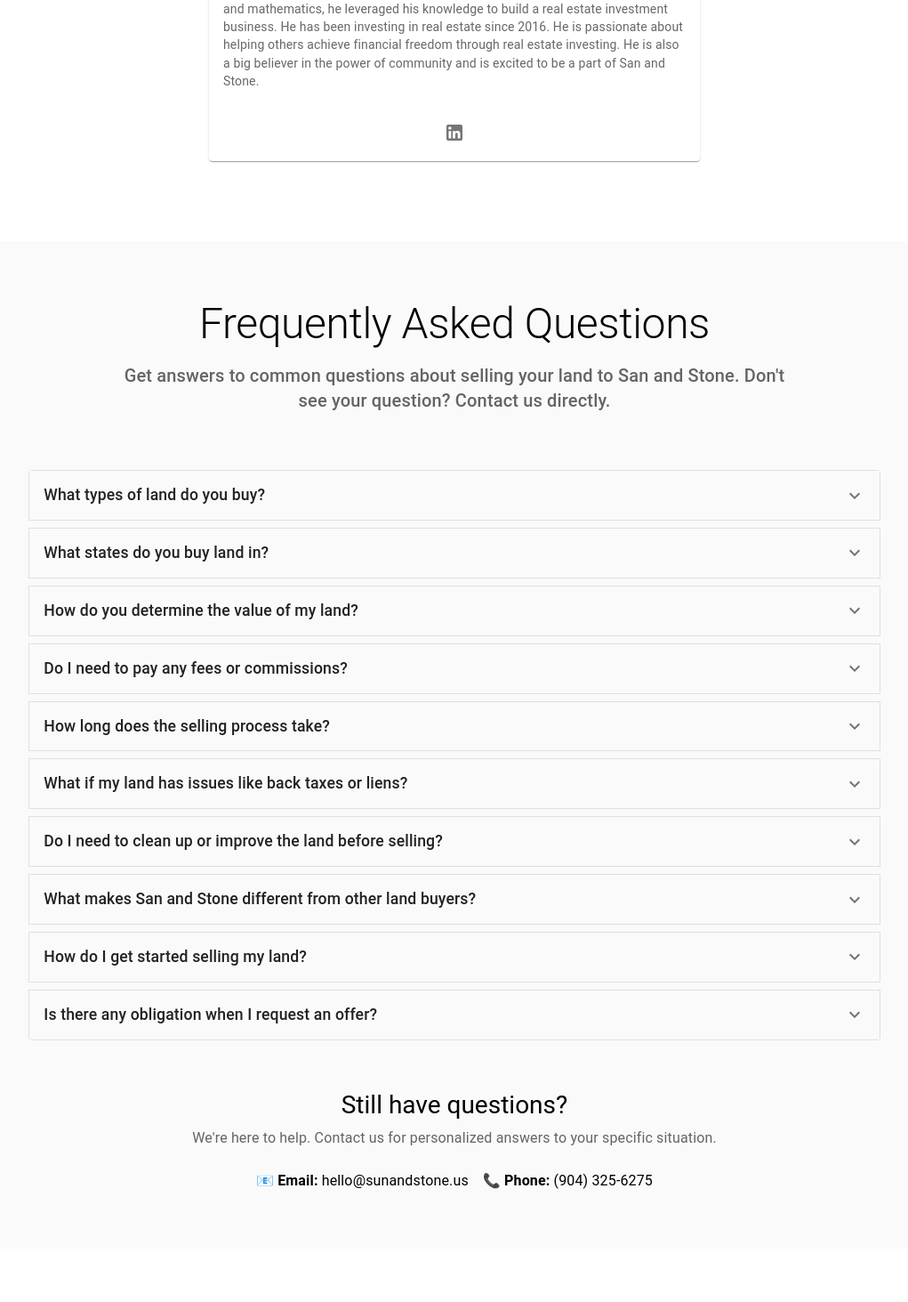
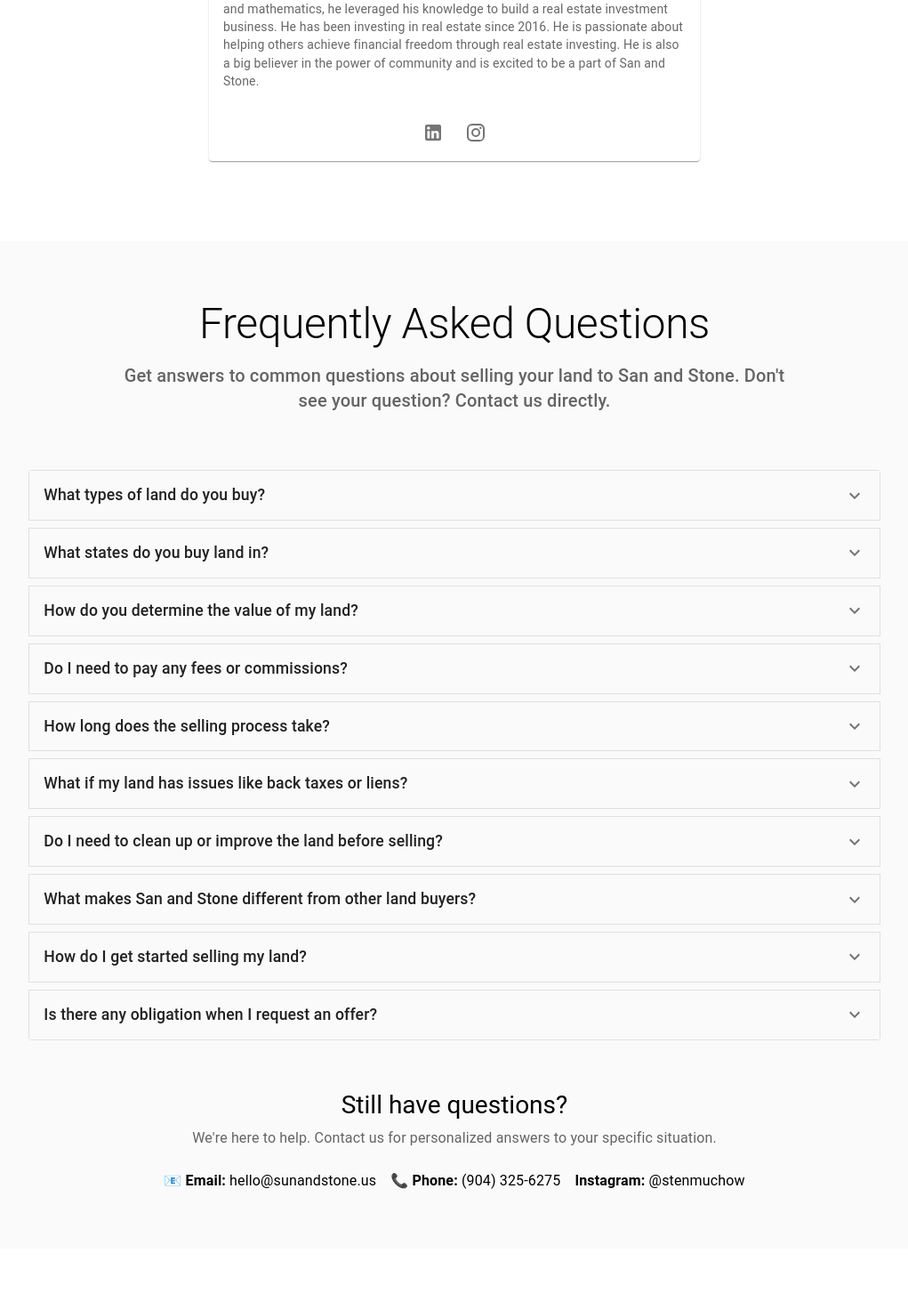
Before and after one commit to s10mcow/sunandstone.us, a React (Vite) app: page / in a window 1280 px wide. Shown: the part 4667-6130 px from the top of the page at 89% size, without its empty margins (129-1150 px from the left). Built offline with nearby package versions, Linux system fonts and the light colour scheme.

Commit message:
feat: link Sten Muchow's Instagram on the landing page
Add @stenmuchow beside LinkedIn and in the contact, FAQ, and footer.

```diff
--- a/index.html
+++ b/index.html
@@ -167,7 +167,10 @@
         "name": "Sten Muchow",
         "jobTitle": "Real Estate Investor and Entrepreneur",
         "description": "Real estate investor and entrepreneur with expertise in computer science and mathematics, investing in real estate since 2016.",
-        "sameAs": "https://www.linkedin.com/in/stenmuchow"
+        "sameAs": [
+          "https://www.linkedin.com/in/stenmuchow",
+          "https://www.instagram.com/stenmuchow/"
+        ]
       }
     }
     </script>
--- a/src/components/Layout.tsx
+++ b/src/components/Layout.tsx
@@ -1,4 +1,5 @@
 import Header from "@/components/Header";
+import { INSTAGRAM_HANDLE, INSTAGRAM_URL } from "@/constants/social";
 import { Box, Typography } from "@mui/material";
 import React from "react";
 
@@ -53,10 +54,30 @@ const Footer = () => {
             <Typography variant="body2" sx={{ mb: 1 }}>
               📠 (386) 309-2342
             </Typography>
-            <Typography variant="body2">
+            <Typography variant="body2" sx={{ mb: 1 }}>
               📍 PO Box 1242
               <br />
               Flagler Beach, FL 32136
+            </Typography>
+            <Typography
+              variant="body2"
+              component="a"
+              href={INSTAGRAM_URL}
+              target="_blank"
+              rel="noopener noreferrer"
+              aria-label="Visit Sten Muchow on Instagram"
+              onClick={() =>
+                window.gtag?.("event", "instagram_click", {
+                  location: "footer",
+                })
+              }
+              sx={{
+                color: "inherit",
+                textDecoration: "none",
+                "&:hover": { textDecoration: "underline" },
+              }}
+            >
+              Instagram: {INSTAGRAM_HANDLE}
             </Typography>
           </Box>
 
--- /dev/null
+++ b/src/constants/social.ts
@@ -0,0 +1,3 @@
+export const LINKEDIN_URL = "https://www.linkedin.com/in/stenmuchow";
+export const INSTAGRAM_URL = "https://www.instagram.com/stenmuchow/";
+export const INSTAGRAM_HANDLE = "@stenmuchow";
--- a/src/pages/Landing/FAQSection.tsx
+++ b/src/pages/Landing/FAQSection.tsx
@@ -1,3 +1,4 @@
+import { INSTAGRAM_HANDLE, INSTAGRAM_URL } from "@/constants/social";
 import { ExpandMore } from "@mui/icons-material";
 import {
   Accordion,
@@ -246,6 +247,27 @@ function FAQSection() {
                 >
                   📞 <strong>Phone:</strong> (904) 325-6275
                 </Typography>
+                <Typography
+                  variant="body1"
+                  component="a"
+                  href={INSTAGRAM_URL}
+                  target="_blank"
+                  rel="noopener noreferrer"
+                  aria-label="Visit Sten Muchow on Instagram"
+                  onClick={() =>
+                    window.gtag?.("event", "instagram_click", {
+                      location: "faq",
+                    })
+                  }
+                  sx={{
+                    fontSize: { xs: "0.85rem", sm: "1rem" },
+                    color: "inherit",
+                    textDecoration: "none",
+                    "&:hover": { textDecoration: "underline" },
+                  }}
+                >
+                  <strong>Instagram:</strong> {INSTAGRAM_HANDLE}
+                </Typography>
               </Box>
             </Box>
           </Grid>
--- a/src/pages/Landing/WhoWeAreSection.tsx
+++ b/src/pages/Landing/WhoWeAreSection.tsx
@@ -1,5 +1,5 @@
 import sten from "@assets/images/sten.jpg";
-import { LinkedIn } from "@mui/icons-material";
+import { Instagram, LinkedIn } from "@mui/icons-material";
 import {
   Avatar,
   Box,
@@ -11,6 +11,7 @@ import {
   Link,
   Typography,
 } from "@mui/material";
+import { INSTAGRAM_URL, LINKEDIN_URL } from "@/constants/social";
 import { SectionContainer } from "./styles";
 
 function WhoWeAreSection() {
@@ -86,7 +87,7 @@ function WhoWeAreSection() {
                       </CardContent>
                       <Box display="flex" justifyContent="center" sx={{ p: 1 }}>
                         <Link
-                          href="https://www.linkedin.com/in/stenmuchow"
+                          href={LINKEDIN_URL}
                           target="_blank"
                           rel="noopener noreferrer"
                           aria-label="Visit Sten Muchow's LinkedIn profile"
@@ -96,6 +97,24 @@ function WhoWeAreSection() {
                             size="large"
                           >
                             <LinkedIn />
+                          </IconButton>
+                        </Link>
+                        <Link
+                          href={INSTAGRAM_URL}
+                          target="_blank"
+                          rel="noopener noreferrer"
+                          aria-label="Visit Sten Muchow's Instagram profile"
+                          onClick={() =>
+                            window.gtag?.("event", "instagram_click", {
+                              location: "team",
+                            })
+                          }
+                        >
+                          <IconButton
+                            aria-label="Instagram profile"
+                            size="large"
+                          >
+                            <Instagram />
                           </IconButton>
                         </Link>
                       </Box>
```
Also changed, not shown: src/pages/Landing/ContactUsSection.tsx (+14 -0 lines).
